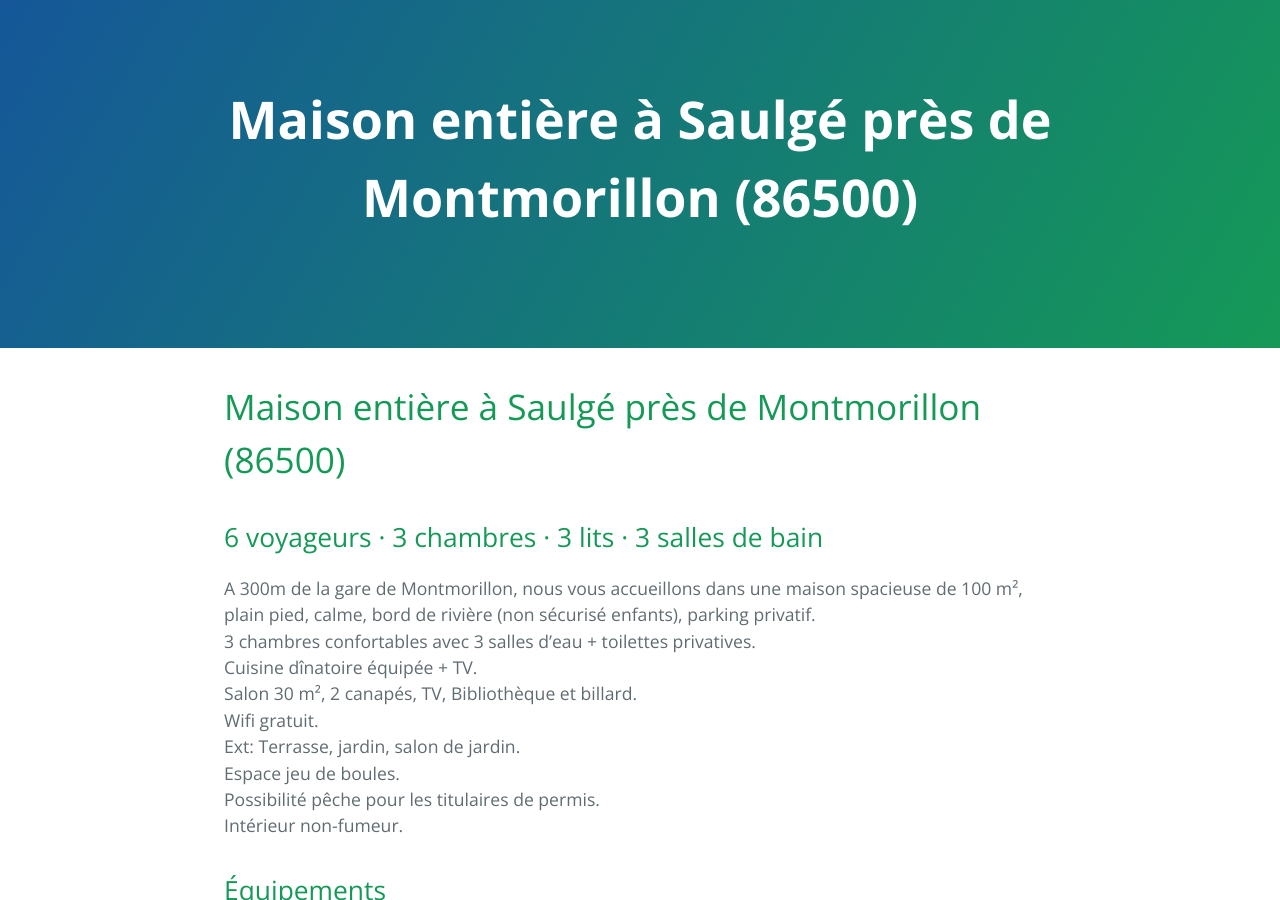
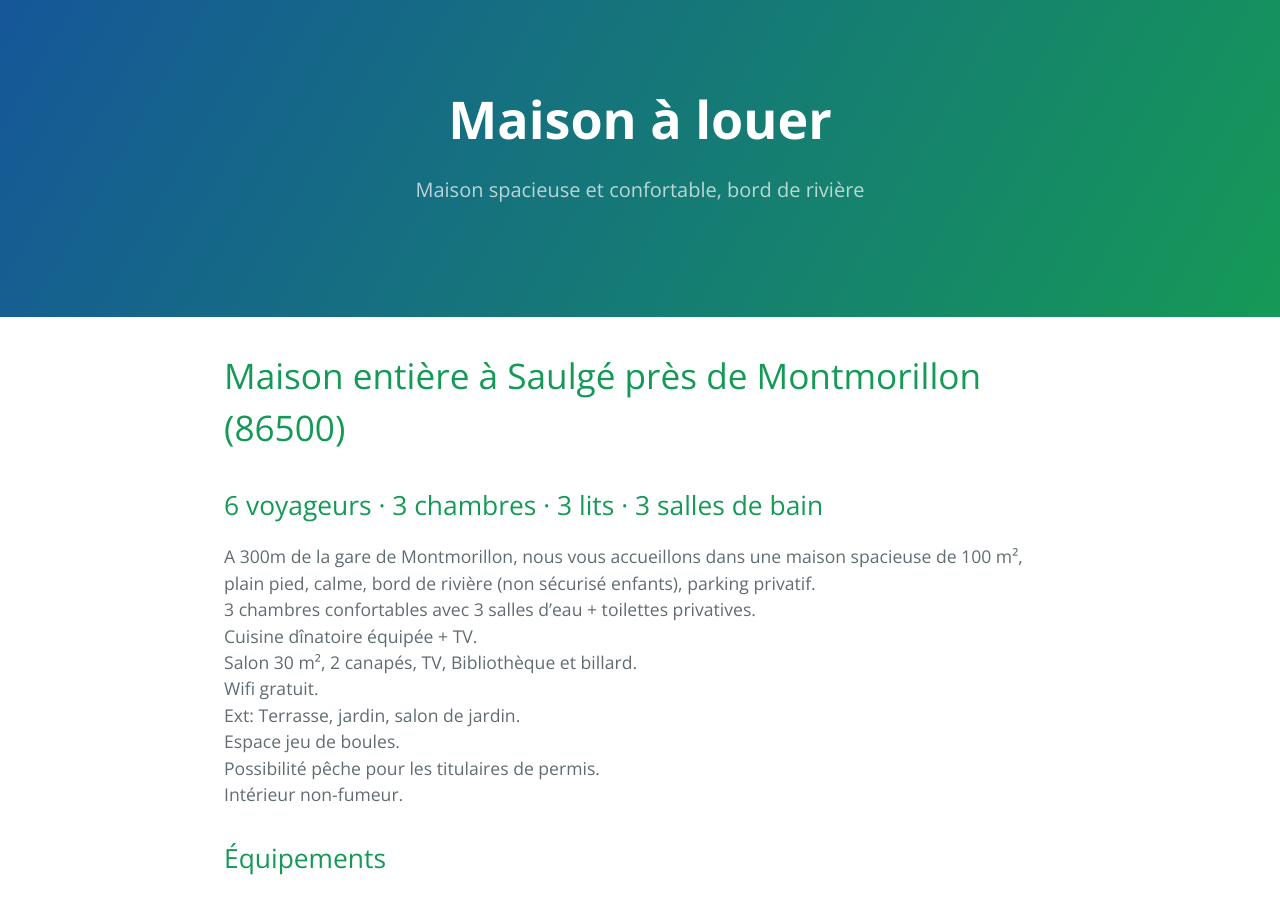
Before and after one commit to saulge/location, a Jekyll site: the page built from index.md, in a window 1280 px wide and 900 px high. Built offline with Jekyll 4.4.1, drawn with Linux system fonts in a browser that asks for light colours; our own code applies the rules of GitHub Pages for plain Markdown files.

Commit message:
inlined titles in html

```diff
--- a/_config.yml
+++ b/_config.yml
@@ -1,5 +1,3 @@
-title: Maison &agrave; louer
-description: Maison spacieuse et confortable, bord de rivi&egrave;re
 google_analytics:
 theme: jekyll-theme-cayman
 github:
--- a/_layouts/default.html
+++ b/_layouts/default.html
@@ -24,8 +24,8 @@
     <a id="skip-to-content" href="#content">Skip to the content.</a>
 
     <header class="page-header" role="banner">
-      <h1 class="project-name">{{ page.title }}</h1>
-      <h2 class="project-tagline">{{ page.description }}</h2>
+      <h1 class="project-name">Maison &agrave; louer</h1>
+      <h2 class="project-tagline">Maison spacieuse et confortable, bord de rivi&egrave;re</h2>
     </header>
 
     <main id="content" class="main-content" role="main">
```
